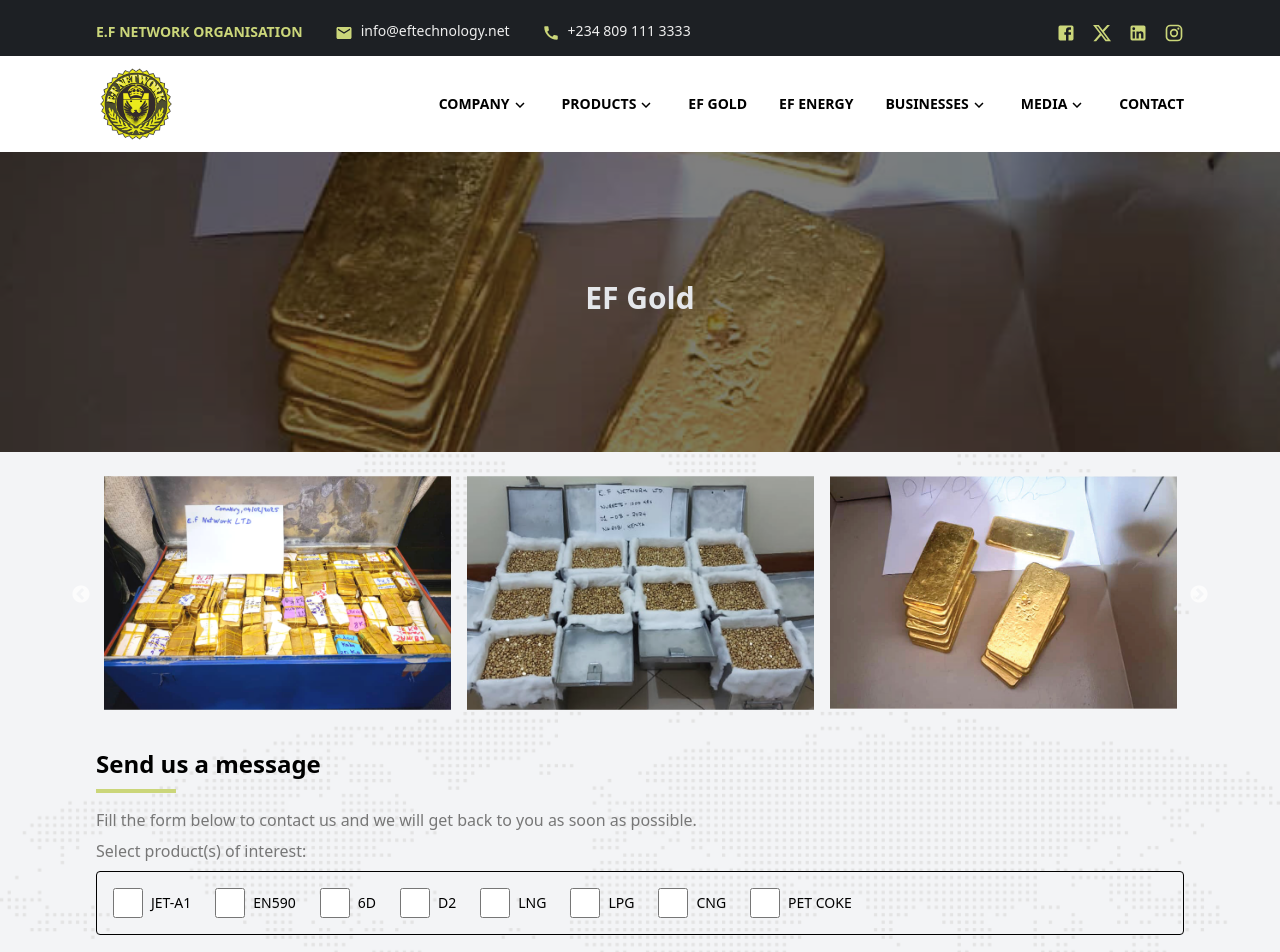
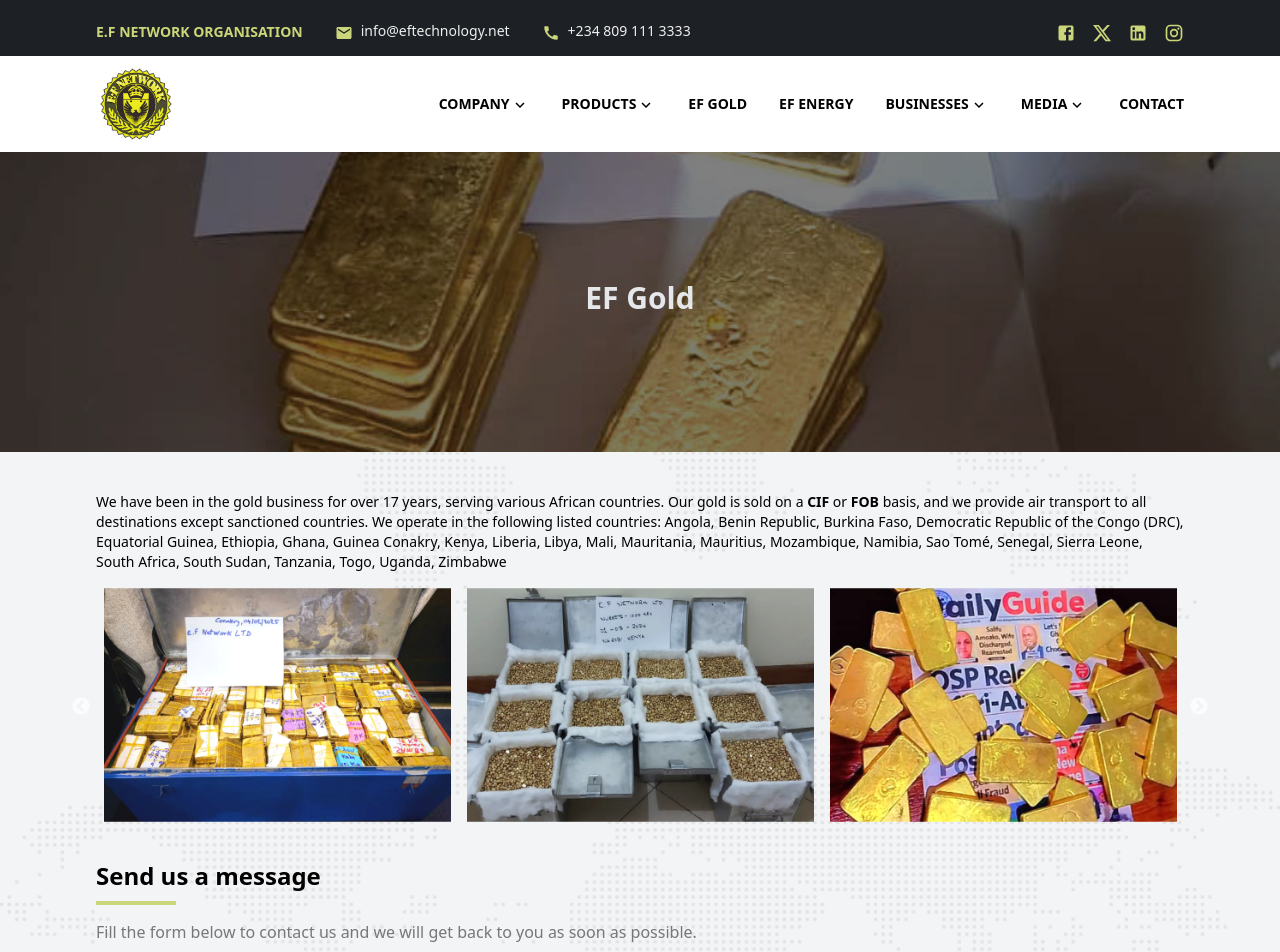
Before and after one commit to rilwanat/new-eftechnology-website, a React (Vite) app: page /ef-gold in a window 1280 px wide. Shown: the top 952 px of the page. Built offline with nearby package versions, Linux system fonts and the light colour scheme.

Commit message:
update gold

```diff
--- a/src/components/EFGoldPage.jsx
+++ b/src/components/EFGoldPage.jsx
@@ -11,6 +11,7 @@
 import gold1 from '../assets/images/gold/gold1.png';
 import gold2 from '../assets/images/gold/gold2.png';
 import gold3 from '../assets/images/gold/gold3.png';
+import gold4 from '../assets/images/gold/gold4.png';
 
 import logo from '../assets/images/logo.png';
 
@@ -35,6 +36,7 @@
     gold1,
     gold2,
     gold3,
+    gold4,
   ];
   // const [currentSlides, setCurrentSlides] = useState(Array(goldImages.length).fill(0));
   // const [zoomedItemId, setZoomedItemId] = useState(null);
@@ -236,6 +238,15 @@
                                                           >
 
 
+<p className='w-full mt-8'>
+We have been in the gold business for over 17 years, serving various African countries. Our gold is sold on a <strong>CIF</strong> or <strong>FOB</strong> basis, and we provide air transport to all destinations except sanctioned countries.
+
+We operate in the following listed countries: Angola, Benin Republic, Burkina Faso, Democratic Republic of the Congo (DRC), Equatorial Guinea, Ethiopia, Ghana, Guinea Conakry, Kenya, Liberia, Libya, Mali, Mauritania, Mauritius, Mozambique, Namibia, Sao Tomé, Senegal, Sierra Leone, South Africa, South Sudan, Tanzania, Togo, Uganda, Zimbabwe
+</p>
+
+
+
+
 
 <div className='flex w-full h-full items-center justify-center mt-4'
 >
@@ -263,19 +274,18 @@
 
 
 
-
           <div className='flex flex-col justify-center mt-8 mb-2'>
             <p className=' mb-2' style={{ color: '', fontWeight: '600', fontSize: '24px' }}>Send us a message</p>
             <div className='bg-theme mb-2' style={{ width: '80px', height: '4px' }}></div>
           </div>
 
           <p className=' mb-2' style={{fontSize: '16px', color: '#777777'  }}>Fill the form below to contact us and we will get back to you as soon as possible.</p>
-          <p className=' mb-2' style={{fontSize: '16px', color: '#777777'  }}>Select product(s) of interest:</p>
+          {/* <p className=' mb-2' style={{fontSize: '16px', color: '#777777'  }}>Select product(s) of interest:</p> */}
 
-
+{/*
           <div>
           <div className="flex p-4 border rounded-sm">
-      {/* <h2 className="text-lg font-semibold mb-2">Select Options:</h2> */}
+      <h2 className="text-lg font-semibold mb-2">Select Options:</h2>
       <div className='flex-col md:flex-row flex'>
       {checkboxes.map((checkbox) => (
         <div key={checkbox.id} className="flex items-center mb-2 md:mb-0 mr-6">
@@ -292,16 +302,16 @@
       ))}
       </div>
 
-      {/* <div className = "mt-4">
+      <div className = "mt-4">
         <p>Selected Options:</p>
         <ul>
           {checkboxes.filter(checkbox => checkbox.checked).map(checkedBox => (
             <li key = {checkedBox.id}>{checkedBox.label}</li>
           ))}
         </ul>
-      </div> */}
+      </div>
     </div>
-          </div>
+          </div> */}
 
 
 
```
Also changed, not shown: src/assets/images/gold/gold4.png (added).
